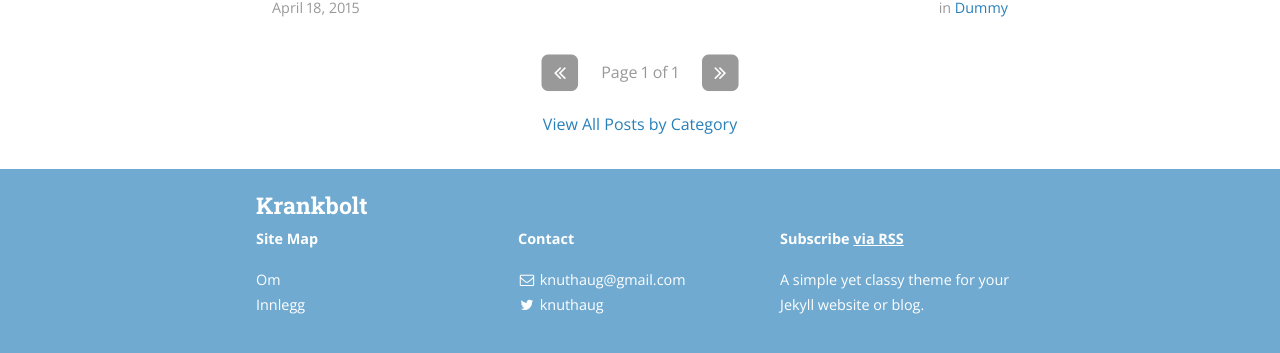
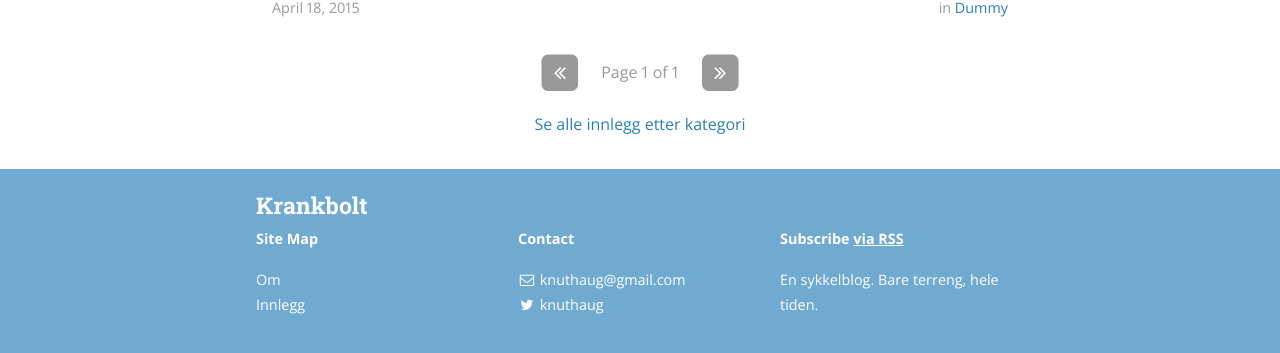
Before and after one commit to knuthaug/krankbolt, a Jekyll site: the page built from index.html, in a window 1280 px wide and 900 px high, scrolled down 1723 px. Shown: the part 535-888 px from the top of the window. Built offline with Jekyll 4.4.1, drawn with Linux system fonts in a browser that asks for light colours; nearby versions of some CDN libraries; the list of posts is cut into pages by our own code; a style sheet for code colours, icons or effects is not loaded.

Commit message:
gitignore

```diff
--- a/_config.yml
+++ b/_config.yml
@@ -13,7 +13,7 @@ subtitle: "Jeg sykler. Altså er jeg. Hekta"
 email: knuthaug@gmail.com
 name: Knut Haugen
 description: >
-  A simple yet classy theme for your Jekyll website or blog.
+  En sykkelblog. Bare terreng, hele tiden.
 # Base URL of site (i.e. /blog). It should always start with a slash,
 # and never end with a slash. Set it to a blank value if hosting at the
 # root of your server.
--- a/index.html
+++ b/index.html
@@ -81,7 +81,7 @@ layout: default
     {% endif %}
   </p>
   <p>
-    <a href="{{ site.baseurl }}/posts">View All Posts by Category</a>
+    <a href="{{ site.baseurl }}/posts">Se alle innlegg etter kategori</a>
   </p>
 </nav>
 
```
Also changed, not shown: 1 other file.
